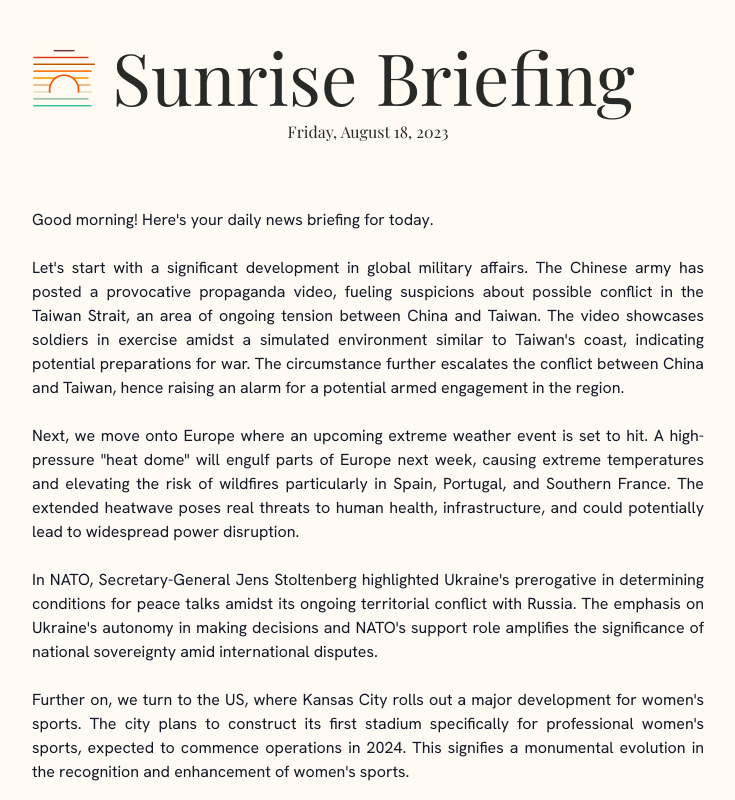
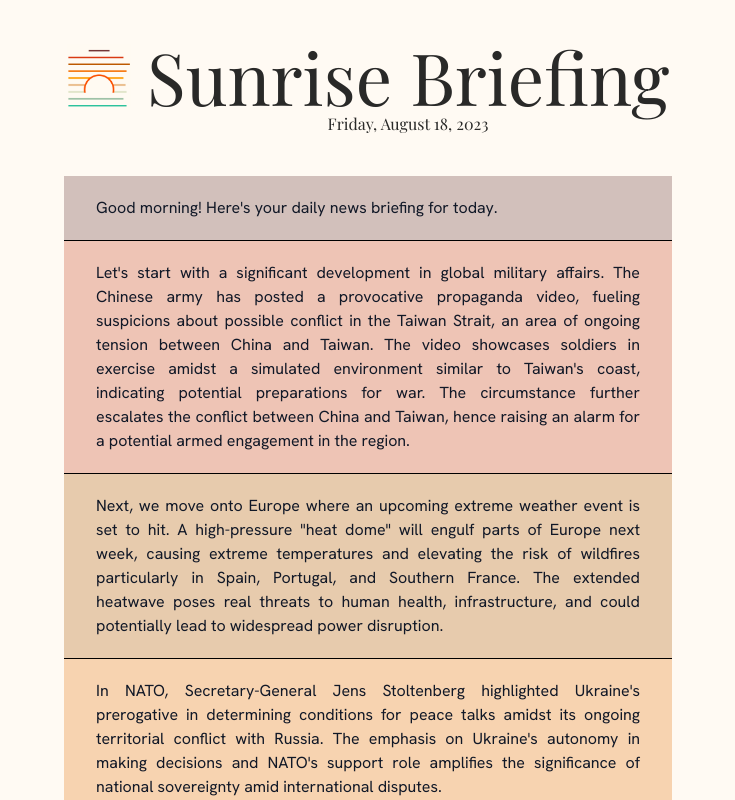
Before and after one commit to bragagia/sunrise-briefing, a Next.js app: page / in a window 1280 px wide. Shown: the top 800 px of the page, without its empty margins (272-1007 px from the left). Built offline with nearby package versions, Linux system fonts and the light colour scheme.

Commit message:
Adds fancy colors

```diff
--- a/app/layout.tsx
+++ b/app/layout.tsx
@@ -15,21 +15,26 @@ export default function RootLayout({
   return (
     <html lang="en">
       <body className="bg-[#FFFAF3] text-[#292928]">
-        <div className="mx-auto my-10 max-w-2xl">
-          <div className="flex items-center gap-4">
+        <div className="my-10 max-w-2xl mx-auto">
+          <div className="flex items-center justify-center gap-4">
             <Image
-              className="w-16 h-16"
+              className="w-10 h-10 md:w-16 md:h-16 mb-6" /* mb-6 to correct vertical center due to date */
               src="/logo.png"
               width="800"
               height="800"
               alt=""
             />
-            <h1 className="text-7xl text-center font-playfair-display">
-              Sunrise Briefing
-            </h1>
+            <div>
+              <h1 className="text-3xl md:text-7xl text-center font-playfair-display">
+                Sunrise Briefing
+              </h1>
+              <p className="font-playfair-display text-center">
+                Friday, August 18, 2023
+              </p>
+            </div>
           </div>
-          <div className="py-2">{children}</div>
         </div>
+        {children}
       </body>
     </html>
   );
--- a/app/page.tsx
+++ b/app/page.tsx
@@ -1,6 +1,7 @@
+import Color from 'color';
+
 export default function Home() {
   const lastBriefing = 12;
-  const creationDate = 'Friday, August 18, 2023';
   const briefingContent = `Good morning! Here's your daily news briefing for today.
 
 Let's start with a significant development in global military affairs. The Chinese army has posted a provocative propaganda video, fueling suspicions about possible conflict in the Taiwan Strait, an area of ongoing tension between China and Taiwan. The video showcases soldiers in exercise amidst a simulated environment similar to Taiwan's coast, indicating potential preparations for war. The circumstance further escalates the conflict between China and Taiwan, hence raising an alarm for a potential armed engagement in the region.
@@ -14,6 +15,17 @@ export default function Home() {
 Lastly, a recent analysis from The Guardian scrutinizes popular movies allegedly based on true stories but ladden with significant factual inaccuracies. The piece serves as a reminder that while these films provide entertainment, viewers should be aware of their tendency to deviate from historical truth.
 
 That concludes your daily briefing. Stay informed, stay safe, and have a wonderful day!`;
+  const colorMap = [
+    '#6C3938',
+    '#C84727',
+    '#B05F0D',
+    '#E57716',
+    '#F5A125',
+    '#DFB583',
+    '#F4D4A3',
+    '#ABD9E8',
+    '#23ADD9',
+  ];
 
   return (
     <div>
@@ -23,11 +35,23 @@ export default function Home() {
         </p>
       ) : (
         <>
-          <p className="mb-16 font-playfair-display text-center">
-            {creationDate}
-          </p>
           <div className="text-justify text-gray-900 whitespace-pre-line font-hanken-grotesk">
-            {briefingContent}
+            {briefingContent.split('\n\n').map((paragraph, index) => {
+              var color = Color(colorMap[index % colorMap.length]);
+
+              color = color.fade(0.7);
+
+              return (
+                <div className="max-w-2xl mx-auto">
+                  <div
+                    className="py-5 px-8 mx-8 border-b-black border-b"
+                    style={{ backgroundColor: color.string() }}
+                  >
+                    <p className="">{paragraph}</p>
+                  </div>
+                </div>
+              );
+            })}
           </div>
         </>
       )}
--- a/package.json
+++ b/package.json
@@ -13,10 +13,12 @@
     "format": "prettier --write ."
   },
   "dependencies": {
+    "@types/color": "^3.0.3",
     "@types/node": "20.5.0",
     "@types/react": "18.2.20",
     "@types/react-dom": "18.2.7",
     "autoprefixer": "10.4.15",
+    "color": "^4.2.3",
     "eslint": "8.47.0",
     "eslint-config-next": "13.4.17",
     "next": "13.4.17",
```
Also changed, not shown: 1 other file (tests, documents, lock files or other folders). Lines whose indentation alone changed are shown as unchanged.
